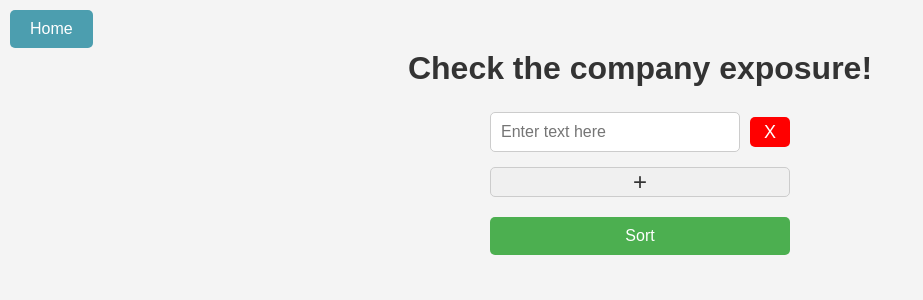
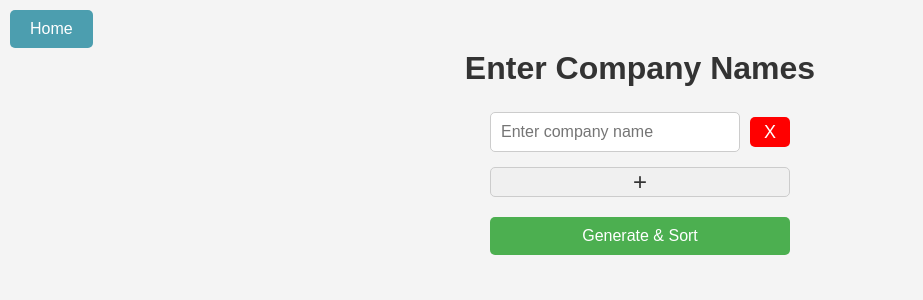
Before and after one commit to ibnuhafizzh/bonsir-scraping-app, a Flask app: page /scraping in a window 1280 px wide. Shown: the top 300 px of the page, without its empty margins (0-923 px from the left). Run offline with Flask 3, Linux system fonts and the light colour scheme.

Commit message:
fe-be integration

```diff
--- a/app.py
+++ b/app.py
@@ -1,5 +1,5 @@
 from flask import Flask, render_template, request, jsonify
-from utils.scraping import scraping_result
+from utils.scrape import scraping_result
 
 app = Flask(__name__)
 
@@ -11,24 +11,26 @@
 # Route for Menu A
 @app.route('/scraping')
 def menu_a():
-    return render_template('scraping.html')
+    return render_template('scrape.html')
 
 # Route for Menu B
 @app.route('/alfin')
 def menu_b():
     return render_template('alfin.html')
 
-@app.route('/scraping-generator', methods=['POST'])
-def scraping():
-    # Get the list and sorting order from the request
-    data = request.json
-    items = data.get('items', [])
+# Route to handle the form submission
+@app.route('/scrape', methods=['POST'])
+def scrape():
+    # Get user input from form
+    company_names = request.form.getlist('company[]')
 
-    # Sort the list using the imported function
-    result = scraping_result(items)
+    # Call scraping function
+    sorted_companies = scraping_result(company_names)
 
-    # Return the sorted list as JSON
-    return jsonify({'sorted_items': result})
+    if (sorted_companies == "99"):
+        return render_template('scrape.html', error=sorted_companies)
+    # Render the same template with sorted companies
+    return render_template('scrape.html', sorted_companies=sorted_companies)
 
 if __name__ == '__main__':
     app.run(debug=True)
--- a/static/css/scraping.css
+++ b/static/css/scrape.css
@@ -101,7 +101,7 @@
     padding: 10px;
     border: 1px solid #ccc;
     border-radius: 5px;
-    width: 200px;
+    width: 20px;
     margin-right: 5px;
     font-size: 16px;
 }
--- /dev/null
+++ b/static/js/scrape.js
@@ -0,0 +1,37 @@
+document.addEventListener('DOMContentLoaded', function () {
+    const addFieldButton = document.getElementById('add-field');
+    const inputFieldsContainer = document.getElementById('input-fields');
+
+    // Add new input field when "+" button is clicked
+    addFieldButton.addEventListener('click', function (e) {
+        e.preventDefault();
+
+        const inputGroup = document.createElement('div');
+        inputGroup.classList.add('input-group');
+
+        const input = document.createElement('input');
+        input.type = 'text';
+        input.name = 'company[]';  // Input name to be sent with form
+        input.placeholder = 'Enter company name';
+        input.classList.add('input-text');
+
+        const deleteButton = document.createElement('button');
+        deleteButton.textContent = 'X';
+        deleteButton.classList.add('delete-field');
+
+        // Append input and delete button to the input group
+        inputGroup.appendChild(input);
+        inputGroup.appendChild(deleteButton);
+
+        // Append input group to the container
+        inputFieldsContainer.appendChild(inputGroup);
+    });
+
+    // Delete input field when "X" button is clicked
+    inputFieldsContainer.addEventListener('click', function (e) {
+        if (e.target && e.target.matches('.delete-field')) {
+            e.preventDefault();
+            e.target.parentNode.remove();
+        }
+    });
+});
--- a/static/js/scraping.js
+++ /dev/null
@@ -1,74 +0,0 @@
-document.addEventListener('DOMContentLoaded', function() {
-    const addFieldButton = document.getElementById('add-field');
-    const generateAndSortButton = document.getElementById('generate-and-sort'); // Combined button
-    const inputFieldsDiv = document.getElementById('input-fields');
-    const outputList = document.getElementById('output-list');
-
-    function addNewField() {
-        const newInputGroup = document.createElement('div');
-        newInputGroup.className = 'input-group';
-
-        const newInput = document.createElement('input');
-        newInput.type = 'text';
-        newInput.name = 'input[]';
-        newInput.placeholder = 'Enter text here';
-        newInput.className = 'input-text';
-
-        const deleteButton = document.createElement('button');
-        deleteButton.textContent = 'X';
-        deleteButton.className = 'delete-field';
-        deleteButton.addEventListener('click', function() {
-            inputFieldsDiv.removeChild(newInputGroup);
-        });
-
-        newInputGroup.appendChild(newInput);
-        newInputGroup.appendChild(deleteButton);
-        inputFieldsDiv.appendChild(newInputGroup);
-    }
-
-    async function generateAndSortList() {
-        const items = Array.from(document.querySelectorAll('input[name="input[]"]'))
-            .map(input => input.value.trim())
-            .filter(value => value !== '');
-
-        // Generate list
-        outputList.innerHTML = '';
-        items.forEach(item => {
-            const listItem = document.createElement('li');
-            listItem.textContent = item;
-            outputList.appendChild(listItem);
-        });
-
-        // Sort list
-        const response = await fetch('/scraping-generator', {
-            method: 'POST',
-            headers: {
-                'Content-Type': 'application/json'
-            },
-            body: JSON.stringify({
-                items: items// Set to true if you want reverse order
-            })
-        });
-
-        const data = await response.json();
-        const sortedItems = data.sorted_items;
-
-        // Clear the current list and display sorted items
-        outputList.innerHTML = '';
-        sortedItems.forEach(item => {
-            const listItem = document.createElement('li');
-            listItem.textContent = item;
-            outputList.appendChild(listItem);
-        });
-    }
-
-    addFieldButton.addEventListener('click', addNewField);
-    generateAndSortButton.addEventListener('click', generateAndSortList); // Use combined button
-
-    document.querySelectorAll('.delete-field').forEach(deleteButton => {
-        deleteButton.addEventListener('click', function(event) {
-            const inputGroup = event.target.parentElement;
-            inputFieldsDiv.removeChild(inputGroup);
-        });
-    });
-});
--- /dev/null
+++ b/templates/scrape.html
@@ -0,0 +1,45 @@
+<!DOCTYPE html>
+<html lang="en">
+<head>
+    <meta charset="UTF-8">
+    <meta name="viewport" content="width=device-width, initial-scale=1.0">
+    <title>Company Exposure Sorter</title>
+    <link rel="stylesheet" type="text/css" href="{{ url_for('static', filename='css/scrape.css') }}">
+</head>
+<body>
+    <!-- Home Button -->
+    <a href="/" class="home-button">Home</a>
+
+    <h1>Enter Company Names</h1>
+
+    <div class="container">
+        <form action="/scrape" method="POST">
+            <div id="input-fields">
+                <div class="input-group">
+                    <input type="text" name="company[]" placeholder="Enter company name" class="input-text">
+                    <button class="delete-field">X</button>
+                </div>
+            </div>
+
+            <button id="add-field" class="icon-button">+</button>
+            <button id="generate-and-sort" type="submit">Generate & Sort</button>
+        </form>
+
+        {% if sorted_companies %}
+            <h2>Sorted Company Exposure</h2>
+            <ul>
+                {% for company, exposure in sorted_companies %}
+                    <li>{{ company }}: {{ exposure }} results</li>
+                {% endfor %}
+            </ul>
+        {% endif %}
+
+        {% if error %}
+            <p>Error Retrieve Data</p>
+        {% endif %}
+    </div>
+
+
+    <script src="{{ url_for('static', filename='js/scrape.js') }}"></script>
+</body>
+</html>
--- a/templates/scraping.html
+++ /dev/null
@@ -1,31 +0,0 @@
-<!DOCTYPE html>
-<html lang="en">
-<head>
-    <meta charset="UTF-8">
-    <meta name="viewport" content="width=device-width, initial-scale=1.0">
-    <title>Menu A</title>
-    <link rel="stylesheet" type="text/css" href="{{ url_for('static', filename='css/scraping.css') }}">
-</head>
-<body>
-    <!-- Home Button -->
-    <a href="/" class="home-button">Home</a>
-
-    <h1>Check the company exposure!</h1>
-    <div class="container">
-        <div id="input-fields">
-            <div class="input-group">
-                <input type="text" name="input[]" placeholder="Enter text here" class="input-text">
-                <button class="delete-field">X</button>
-            </div>
-        </div>
-
-        <button id="add-field" class="icon-button">+</button> <!-- Updated Button -->
-
-        <button id="generate-and-sort">Sort</button>
-
-        <ul id="output-list"></ul>
-    </div>
-
-    <script src="{{ url_for('static', filename='js/scraping.js') }}"></script>
-</body>
-</html>
--- a/utils/scraping.py
+++ b/utils/scrape.py
@@ -1,12 +1,11 @@
 import requests
-import json
 
-# Your API Key and Search Engine ID from Google
+# Your API Key and Search Engine ID
 API_KEY = 'AIzaSyDLXFLRFaYtefgZy_3BwX9ADHguKSLhs6s'  # Replace with your API key
 CX = '3495ed3f98c3e4196'  # Replace with your Custom Search Engine ID
 
 # Function to fetch search results from Google Custom Search API
-def google_search(company_name, api_key, cx, num_results=10):
+def google_search(company_name, api_key=API_KEY, cx=CX, num_results=10):
     search_url = f"https://www.googleapis.com/customsearch/v1"
     params = {
         'key': api_key,
@@ -21,7 +20,7 @@
         return search_results
     else:
         print(f"Error: {response.status_code}")
-        return None
+        return "99"
 
 # Function to extract total search results (an indicator of company exposure)
 def extract_total_results(search_results):
@@ -31,30 +30,21 @@
     except KeyError:
         return 0
 
-companies_example = {"Bank Mandiri", "Bank BCA", "Bank BRI"}
+# Function to scrape results for companies
 def scraping_result(companies):
-# List of companies to analyze
-    print(companies)
-    # Arrays to store company and its exposure (total search results)
     company_exposure = {}
-
-    # Iterate over each company and perform a search
     for company in companies:
-        company = '"'+company+'"'
-        search_results = google_search(company, API_KEY, CX)
+        company = '"' + company + '"'
+        search_results = google_search(company)
+        if search_results == "99":
+            print(f"Could not retrieve results for {company}")
+            return "99"
         if search_results:
             total_results = extract_total_results(search_results)
             company_exposure[company] = total_results
             print(f"{company}: {total_results} results found")
         else:
             print(f"Could not retrieve results for {company}")
-
-    # Sort companies (from highest to lowest)
+            return "99"
     sorted_exposure = sorted(company_exposure.items(), key=lambda x: x[1], reverse=True)
-
-    # Display sorted results
-    print("\nSorted Company:")
-    for company, exposure in sorted_exposure:
-        print(f"{company}: {exposure} results")
-
     return sorted_exposure
```
